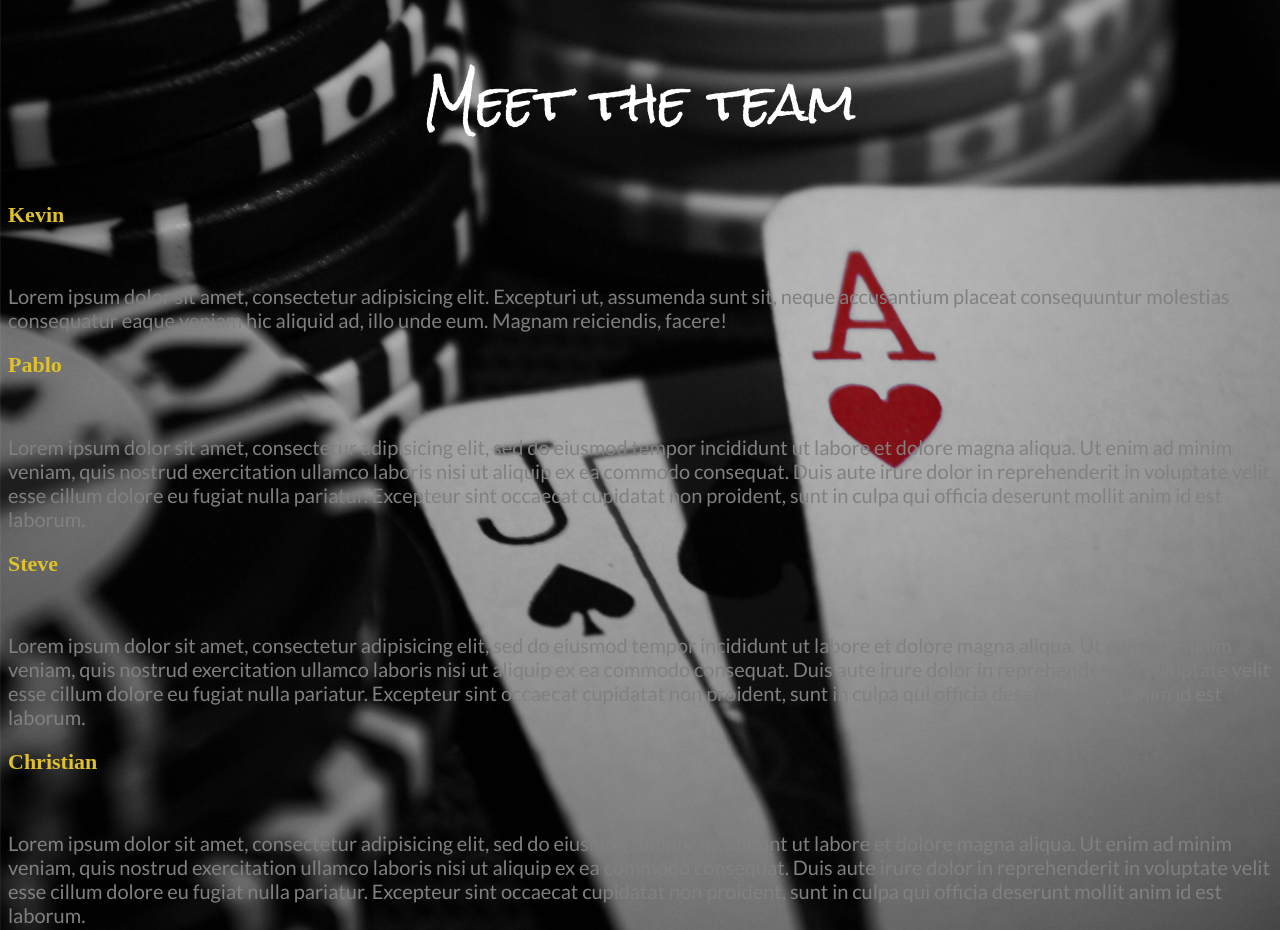
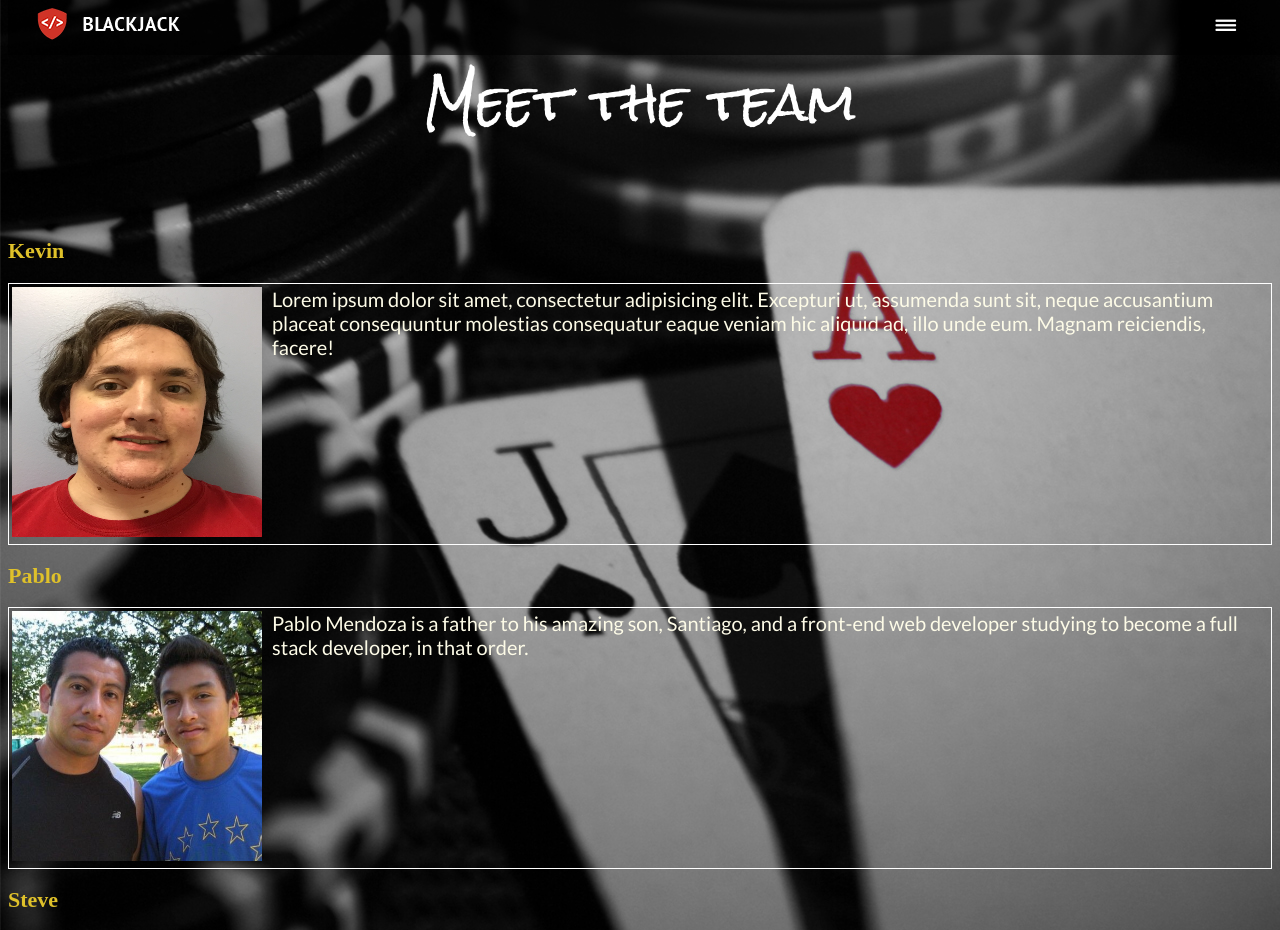
Before and after one commit to pmendoza72/201-Project, a plain HTML site: page about-us.html in a window 1280 px wide. Shown: the top 930 px of the page. Drawn offline with Linux system fonts and the light colour scheme.

Commit message:
add bio and imgs

```diff
--- a/about-us.html
+++ b/about-us.html
@@ -3,28 +3,62 @@
 <head>
   <title>CodeFellows | BlackJack | About Us</title>
   <link rel="stylesheet" href="css/about-us.css">
+  <link rel="stylesheet" href="https://maxcdn.bootstrapcdn.com/font-awesome/4.7.0/css/font-awesome.min.css">
 </head>
 <body>
+  <!-- OVERLAY -->
+  <div id="nav" class="overlay">
+    <!-- CLOSES THE OVERLAY -->
+    <a href="#" class="closeBtn" onclick="closeNav()">&times;</a>
+    <!-- OVERLAY CONTENT -->
+    <div class="overlay-content">
+      <a href="index.html"><i class="fa fa-user-o" aria-hidden="true"></i> &nbsp;New Player</a>
+      <a href="blackjack.html"><i class="fa fa-refresh" aria-hidden="true"></i> &nbsp;BlackJack</a>
+      <a href="about-us.html" class="hireus" data-hover="Hire Us"><i class="fa fa-users" aria-hidden="true"></i> &nbsp;About Us</a>
+    </div>
+  </div>
+
   <header>
+    <div><img src="img/cf-blackjack-logo.png" alt="logo"></div>
+    <div id="money"></div>
+    <!-- OPENS THE OVERLAY -->
+    <div class="menu"><a href="#" class="openBtn" onclick="openNav()"><span class="fa fa-bars fa-3" aria-hidden="true"></span></a></div>
   </header>
   <section class="us-content">
     <h2>Meet the team</h2>
+    <br>
   </section>
   <section id="team-info">
   <h1>Kevin</h1>
-  <img src="" alt="">
-    <p>Lorem ipsum dolor sit amet, consectetur adipisicing elit. Excepturi ut, assumenda sunt sit, neque accusantium placeat consequuntur molestias consequatur eaque veniam hic aliquid ad, illo unde eum. Magnam reiciendis, facere!</p>
+  <table>
+    <tr><td><img src="img/kevin.jpg" width="250" height="250"></td>
+    <td>Lorem ipsum dolor sit amet, consectetur adipisicing elit. Excepturi ut, assumenda sunt sit, neque accusantium placeat consequuntur molestias consequatur eaque veniam hic aliquid ad, illo unde eum. Magnam reiciendis, facere!</td></tr>
+  </table>
+
     <h1>Pablo</h1>
-    <img src="" alt="">
-    <p>Lorem ipsum dolor sit amet, consectetur adipisicing elit, sed do eiusmod tempor incididunt ut labore et dolore magna aliqua. Ut enim ad minim veniam, quis nostrud exercitation ullamco laboris nisi ut aliquip ex ea commodo consequat. Duis aute irure dolor in reprehenderit in voluptate velit esse cillum dolore eu fugiat nulla pariatur. Excepteur sint occaecat cupidatat non proident, sunt in culpa qui officia deserunt mollit anim id est laborum.</p>
+    <table>
+      <tr><td><img src="img/pablo.jpg" width="250" height="250"></td>
+      <td>Pablo Mendoza is a father to his amazing son, Santiago, and a front-end web developer studying to become a full stack developer, in that order.</td></tr>
+    </table>
+
+
+
     <h1>Steve</h1>
-    <img src="" alt="">
-    <p>Lorem ipsum dolor sit amet, consectetur adipisicing elit, sed do eiusmod tempor incididunt ut labore et dolore magna aliqua. Ut enim ad minim veniam, quis nostrud exercitation ullamco laboris nisi ut aliquip ex ea commodo consequat. Duis aute irure dolor in reprehenderit in voluptate velit esse cillum dolore eu fugiat nulla pariatur. Excepteur sint occaecat cupidatat non proident, sunt in culpa qui officia deserunt mollit anim id est laborum.</p>
+    <table>
+      <tr><td><img src="img/steve.jpg" width="250" height="250"></td>
+    <td>Born and raised in Boston. BS Biology '07. Lived in San Diego from '07 to '12. Lived in Arcata, CA (Redwoods) from '12 to '15. Short stint in Sonoma County then been in Bellevue since 9/15.
+
+Spent middle and high school working for my school's IT department. Learned network infrastructure, NT server environment, cabling, etc. Continued to work there through college. Taught HS Biology/Chemistry/Physics '07-'09. Did freelance computer work (hardware/OS) and front-end development on CMS platforms such as Joomla and WordPress, including a production e-commerce site for my own business. All production sites hosted in LAMP VPS environment (Slicehost now Rackspace). Joined another business as a partner in 2010. Been running that ever since.</td></tr>
+</table>
+
     <h1>Christian</h1>
-    <img src="" alt="">
-    <p>Lorem ipsum dolor sit amet, consectetur adipisicing elit, sed do eiusmod tempor incididunt ut labore et dolore magna aliqua. Ut enim ad minim veniam, quis nostrud exercitation ullamco laboris nisi ut aliquip ex ea commodo consequat. Duis aute irure dolor in reprehenderit in voluptate velit esse cillum dolore eu fugiat nulla pariatur. Excepteur sint occaecat cupidatat non proident, sunt in culpa qui officia deserunt mollit anim id est laborum.</p>
+    <table>
+    <tr><td><img src="img/christian.jpg" width="250" height="250" ></td>
+    <td>Christian is brand new to web development, having been working in warehouse logistics.  Already is bored with his job decided to do something different and enjoying his frist experience writing code.</td></tr>
+  </table>
   </section>
+  <script src="js/blackjack.js"></script>
 </body>
 </html>
-<footer>
-</footer>
+<br>
+<footer>Copyright &copy; 2017</footer>
--- a/css/about-us.css
+++ b/css/about-us.css
@@ -2,7 +2,9 @@
 @import url('https://fonts.googleapis.com/css?family=Rock+Salt');
 
 body {
-  background: url('../img/blackjack21.jpg')
+  background: url('../img/blackjack21.jpg');
+
+
 }
 
 h2 {
@@ -19,8 +21,112 @@ h1 {
   font-size: 22px;
 }
 
-p {
-  color:gray;
+td {
+  color:#fDFBE7;
   font-family: 'Lato', sans-serif;
   font-size: 20px;
+  vertical-align: top;
+  padding-right: 7px;
+
 }
+footer {
+  color: white;
+  text-align: center;
+
+}
+tr {
+  vertical-align: top;
+}
+table{
+  border: 1px solid;
+  color: white;
+
+}
+header {
+  display:flex;
+  flex-direction: row;
+  flex-wrap: wrap;
+  justify-content: space-between;
+  align-content: center;
+  align-items: center;
+  height: 18px;
+  background: rgba(0, 0, 0, 0.6);
+  margin-bottom: 20px;
+  position: fixed;
+  width: 100%;
+  z-index: 2;
+  padding: 20px;
+  margin-top: -45px;
+
+}
+
+header div {
+  width: 300px;
+}
+/* Overlay Menu Navigation */
+
+/* The Overlay (background) */
+.overlay {
+    /* Height & width depends on how you want to reveal the overlay (see JS below) */
+    height: 0;
+    width: 100%;
+    position: fixed; /* Stay in place */
+    z-index: 2; /* Sit on top */
+    left: 0;
+    top: 0;
+    background-color: rgb(0,0,0); /* Black fallback color */
+    background-color: rgba(0,0,0, 0.9); /* Black w/opacity */
+    overflow-x: hidden; /* Disable horizontal scroll */
+    transition: 0.5s; /* 0.5 second transition effect to slide in or slide down the overlay (height or width, depending on reveal) */
+}
+
+/* Position the content inside the overlay */
+.overlay-content {
+    position: relative;
+    top: 15%; /* 25% from the top */
+    width: 100%; /* 100% width */
+    text-align: center; /* Centered text/links */
+    margin-top: 30px; /* 30px top margin to avoid conflict with the close button on smaller screens */
+}
+
+/* The navigation links inside the overlay */
+.overlay a {
+    font-family: sans-serif;
+    padding: 20px 0;
+    text-decoration: none;
+    font-size: 36px;
+    /*background-color: #1a1919;
+    border: 2px solid #ccc;*/
+   margin: 40px;
+   color: #818181;
+   display: block; /* Display block instead of inline */
+   transition: 0.3s; /* Transition effects on hover (color) */
+}
+
+/* When you mouse over the navigation links, change their color */
+.overlay a:hover, .overlay a:focus {
+   color: #fff;
+   /*background-color: #000;*/
+}
+
+/* Position the close button (top right corner) */
+.overlay .closeBtn {
+   position: absolute;
+   /*top: 20px;*/
+   right: 45px;
+   font-size: 60px;
+   padding: 8px;
+   margin: 0;
+   border: 0;
+   background-color: transparent;
+}
+.menu {
+  text-align: right;
+}
+
+.fa-bars {
+  color: #fff;
+  font-size: 24px;
+  padding-right: 60px;
+  transform: scale(1.5,1);
+}
```
Also changed, not shown: img/christian.jpg (added), img/kevin.jpg (added), img/pablo.jpg (added), img/steve.jpg (added).
